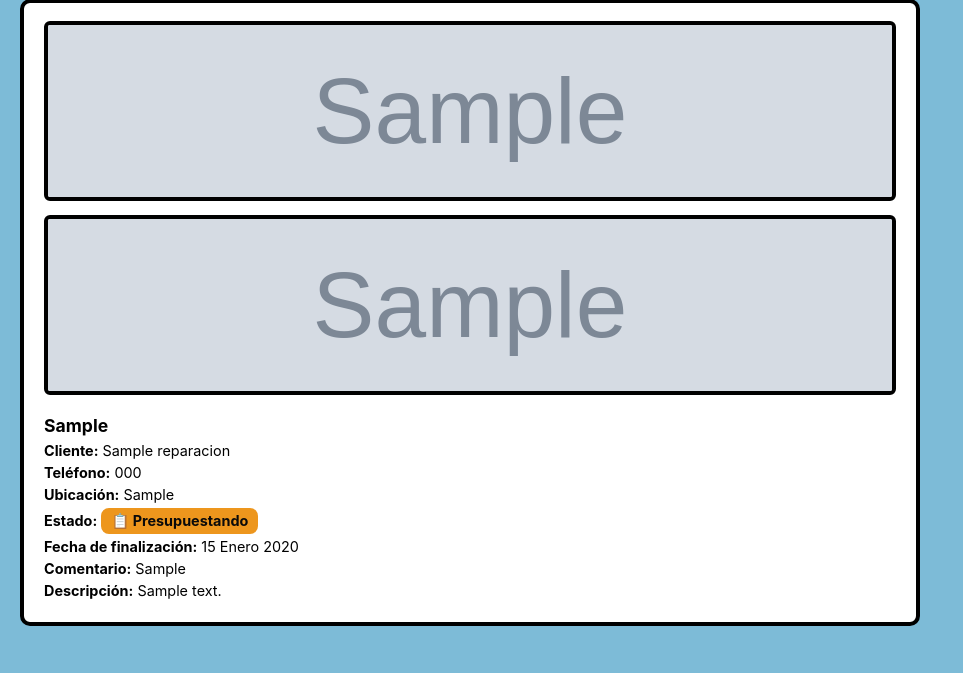
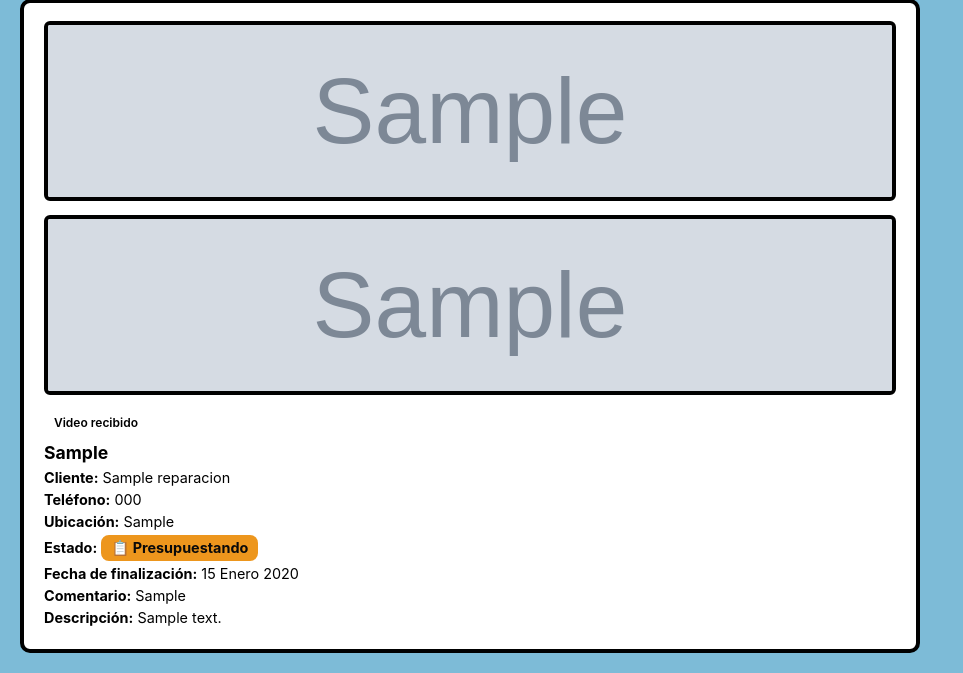
Before and after one commit to lolaliaga/Taller_de_Tablas, a Django app: page / in a window 1280 px wide. Shown: the part 360-1033 px from the top of the page, without its empty margins (0-963 px from the left). Before the commit the page ends 986 px from the top, so only its background shows below. Run offline with Django 5.2, Linux system fonts and the light colour scheme; a user stored in the database is signed in; tables that the repository leaves empty hold one stand-in row (values such as "Sample post"); grey boxes marked "Sample" are stand-in pictures; some web fonts are replaced.

Commit message:
Add optional video upload (no preview) and require cover image

```diff
--- a/reparaciones/models.py
+++ b/reparaciones/models.py
@@ -1,5 +1,7 @@
 from django.db import models
 from django.contrib.auth.models import User
+from django.core.validators import FileExtensionValidator
+
 
 ESTADOS = [
     ('pendiente_presupuesto', 'Estamos presupuestando el pedido'),
@@ -30,6 +32,12 @@ class Reparacion(models.Model):
     descripcion = models.TextField()
     imagen = models.ImageField(upload_to='reparaciones/')
     imagen2 = models.ImageField(upload_to='reparaciones/', blank=True, null=True)
+    video = models.FileField(
+    upload_to="reparaciones/videos/",
+    blank=True,
+    null=True,
+    validators=[FileExtensionValidator(["mov", "mp4", "webm"])],
+)
     estado = models.CharField(
         max_length=50,
         choices=ESTADOS,
--- a/reparaciones/static/reparaciones/estilos.css
+++ b/reparaciones/static/reparaciones/estilos.css
@@ -31,6 +31,15 @@ body {
     text-align: center;
     margin: 20px auto;
 }
+
+.badge-video {
+    display: inline-block;
+    padding: 6px 10px;
+    border-radius: 999px;
+    font-size: 12px;
+    font-weight: 600;
+}
+
 
 .logo-icon {
     width: 40px;
--- a/reparaciones/templates/reparaciones/crear_reparacion.html
+++ b/reparaciones/templates/reparaciones/crear_reparacion.html
@@ -40,6 +40,11 @@
         <label for="id_imagen2">Imagen Secundaria (opcional)</label>
         {{ form.imagen2 }}
 
+        <label for="id_video">Video (opcional)</label>
+        <input type="file" name="video" id="id_video" accept="video/mp4,video/quicktime,video/webm">
+        <small>Recomendado: 30–60 segundos. Máx. 150MB.</small>
+
+
         <label for="id_comentario">Comentario / Duda (opcional)</label>
         <textarea name="comentario" id="id_comentario" rows="3"
                   placeholder="Escribe aquí tu comentario..."></textarea>
--- a/reparaciones/templates/reparaciones/inicio.html
+++ b/reparaciones/templates/reparaciones/inicio.html
@@ -25,6 +25,10 @@
 
             {% if reparacion.imagen2 %}
                 <img src="{{ reparacion.imagen2.url }}" alt="Segunda imagen">
+            {% endif %}
+
+            {% if reparacion.video %}
+            <div class="badge badge-video">Video recibido</div>
             {% endif %}
 
             <h2>{{ reparacion.tipo_equipo }}</h2>
--- /dev/null
+++ b/requirements.txt
@@ -0,0 +1,4 @@
+asgiref==3.11.0
+Django==6.0
+pillow==12.0.0
+sqlparse==0.5.4
```
Also changed, not shown: reparaciones/admin.py (+6 -2 lines), reparaciones/migrations/0010_reparacion_video.py (added).
